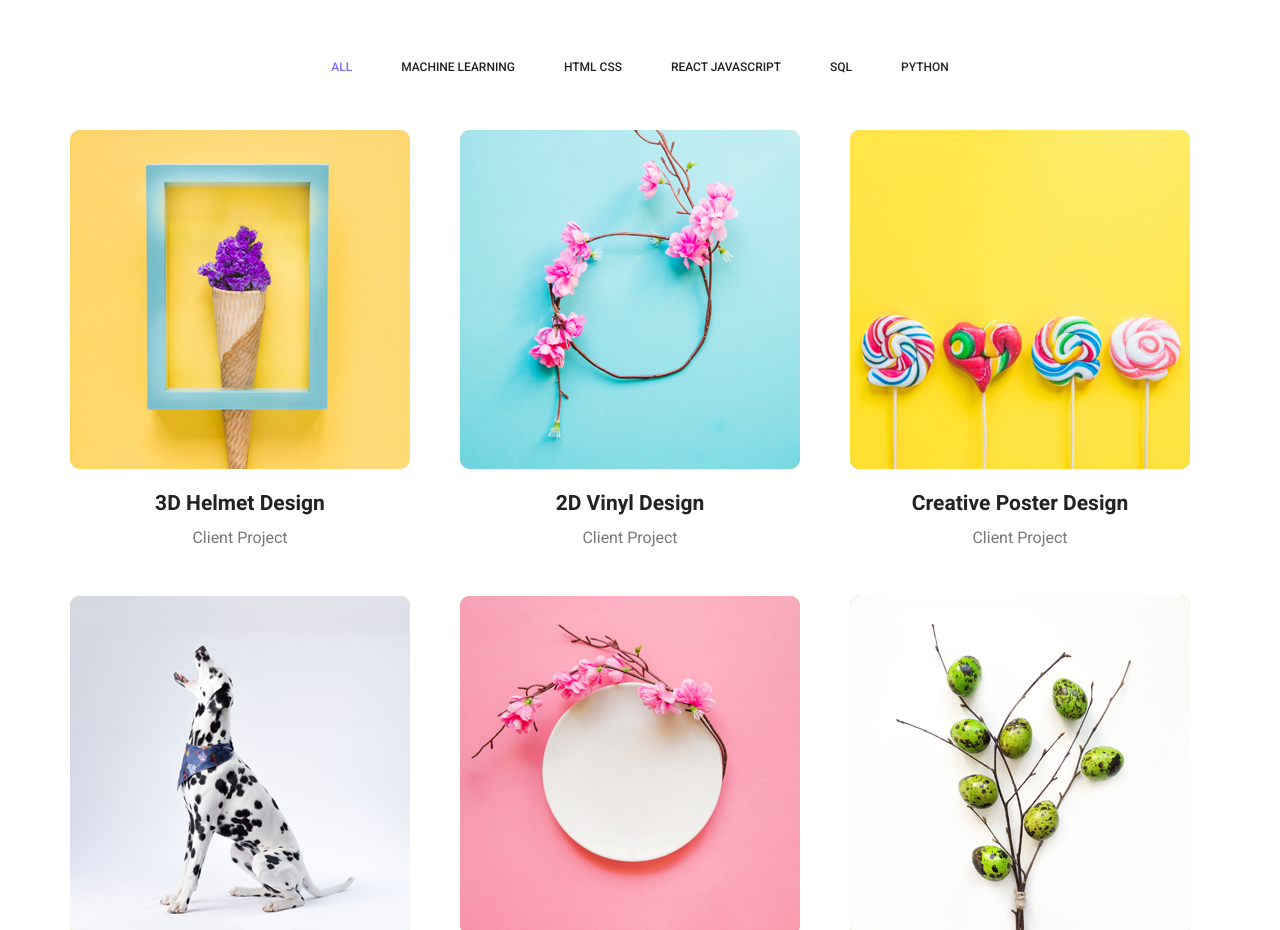
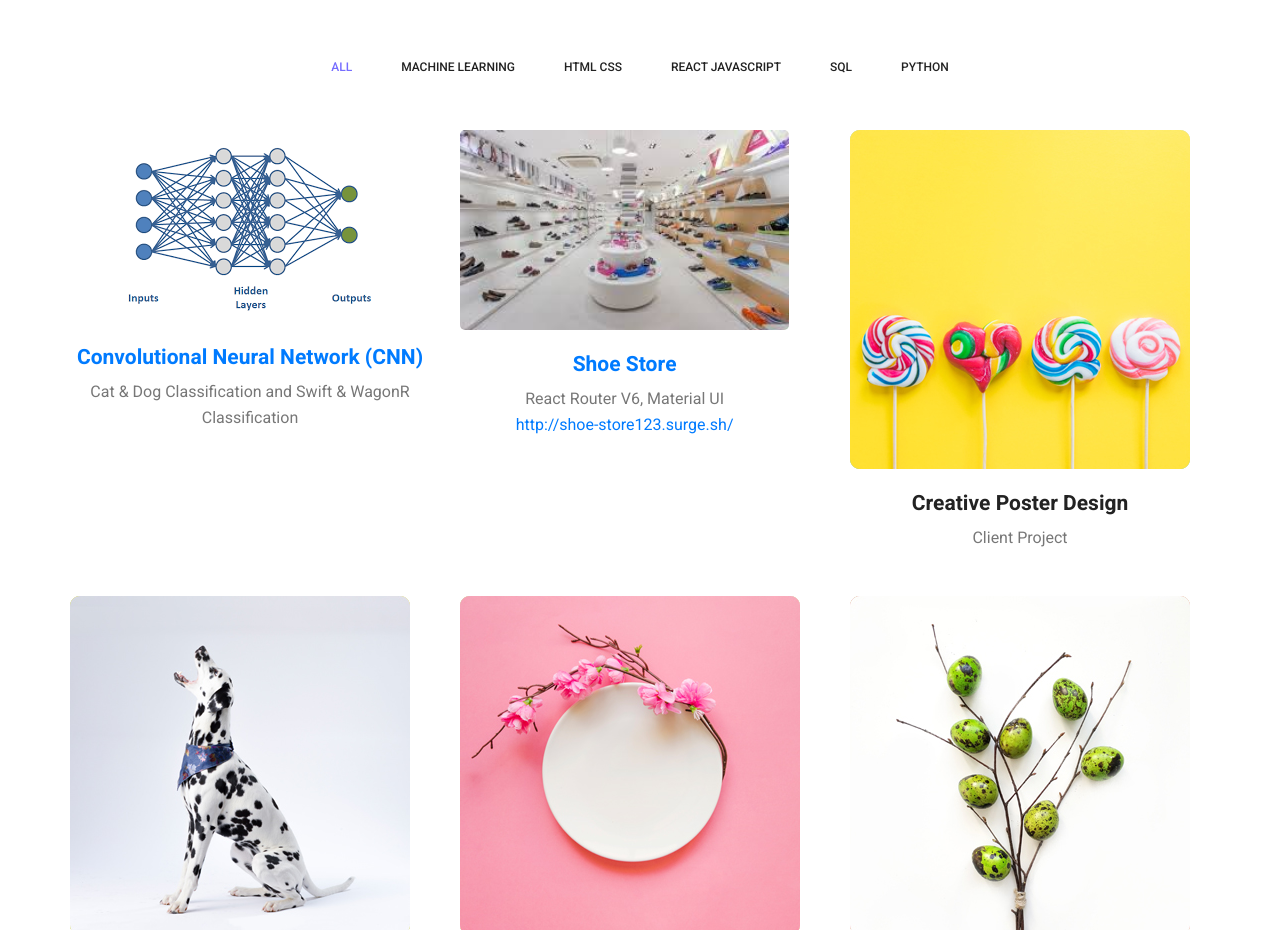
Before and after one commit to owsy123/Portfolio, a plain HTML site: page portfolio/index.html in a window 1280 px wide. Shown: the part 3960-4890 px from the top of the page. Drawn offline with Linux system fonts and the light colour scheme.

Commit message:
2nd Image updated

```diff
--- a/portfolio/index.html
+++ b/portfolio/index.html
@@ -559,24 +559,25 @@
         			<div class="col-lg-4 col-md-4 col-sm-6 brand manipul design print">
         				<div class="h_gallery_item">
         					<div class="g_img_item">
-        						<img class="img-fluid" src="img/gallery/project-1.jpg" alt="">
-        						<a class="light" href="img/gallery/project-1.jpg"><img src="img/gallery/icon.png" alt=""></a>
+        						<img class="img-fluid" src="img/CNN.png" alt="">
+        						<a class="light" href="img/CNN.png"><img src="img/gallery/icon.png" alt=""></a>
         					</div>
         					<div class="g_item_text">
-        						<h4>3D Helmet Design</h4>
-        						<p>Client Project</p>
+        						<h4> <a href="https://github.com/owsy123/CNN">Convolutional Neural Network (CNN)</a> </h4>
+        						<p>Cat & Dog Classification and Swift & WagonR Classification</p>
         					</div>
         				</div>
         			</div>
         			<div class="col-lg-4 col-md-4 col-sm-6 brand manipul creative">
         				<div class="h_gallery_item">
-        					<div class="g_img_item">
-        						<img class="img-fluid" src="img/gallery/project-2.jpg" alt="">
+        					<div class="g_img_item" >
+        						<img  class="img-fluid" style="height: 200px;" src="img/shoestore.jpeg" alt="">
         						<a class="light" href="img/gallery/project-2.jpg"><img src="img/gallery/icon.png" alt=""></a>
         					</div>
         					<div class="g_item_text">
-        						<h4>2D Vinyl Design</h4>
-        						<p>Client Project</p>
+        						<h4> <a href="https://github.com/owsy123/shoe-store-"> Shoe Store </a></h4>
+								<p>React Router V6, Material UI</p>
+								<p><a href="http://shoe-store123.surge.sh/">http://shoe-store123.surge.sh/</a></p>
         					</div>
         				</div>
         			</div>
```
Also changed, not shown: portfolio/img/shoestore.jpeg (added).
